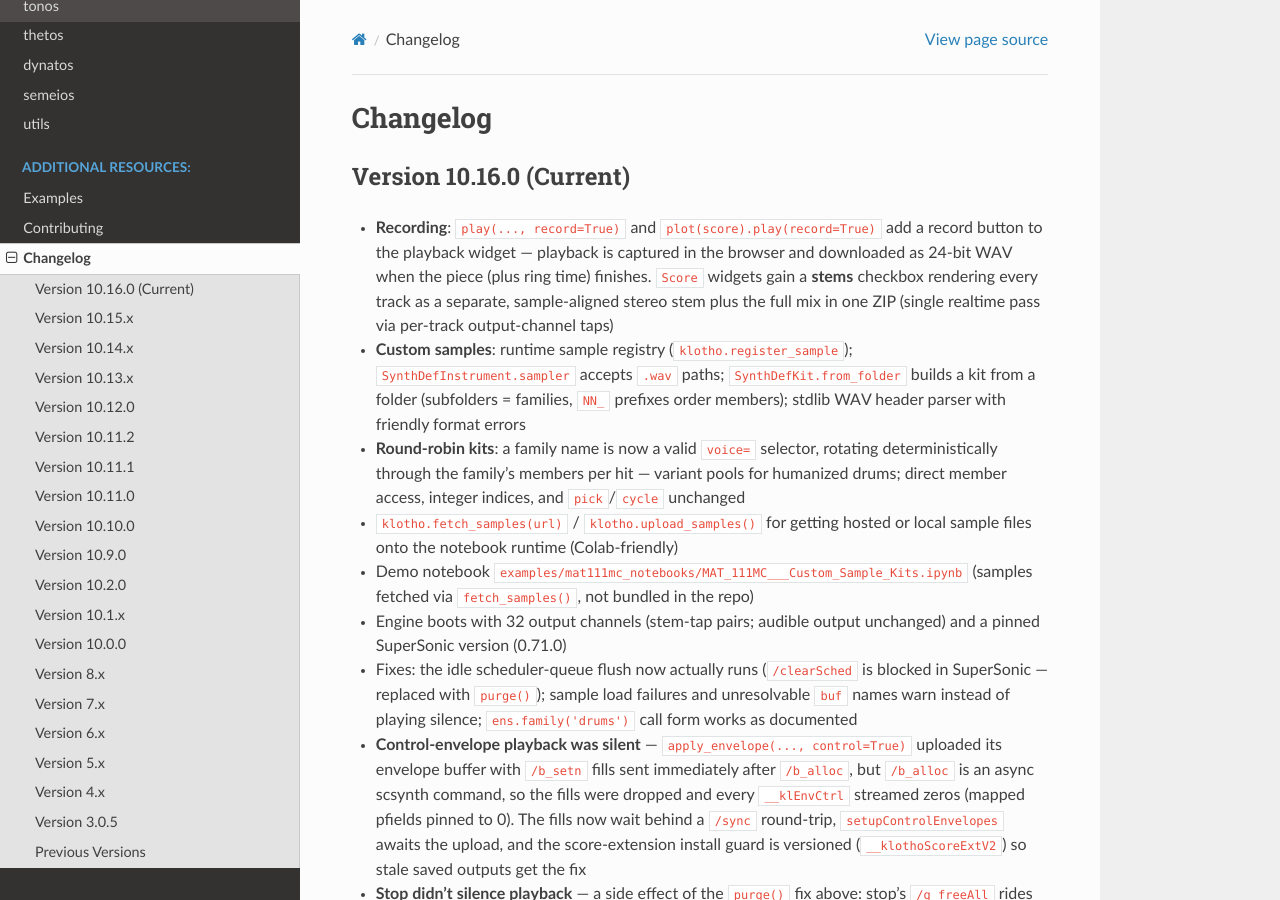
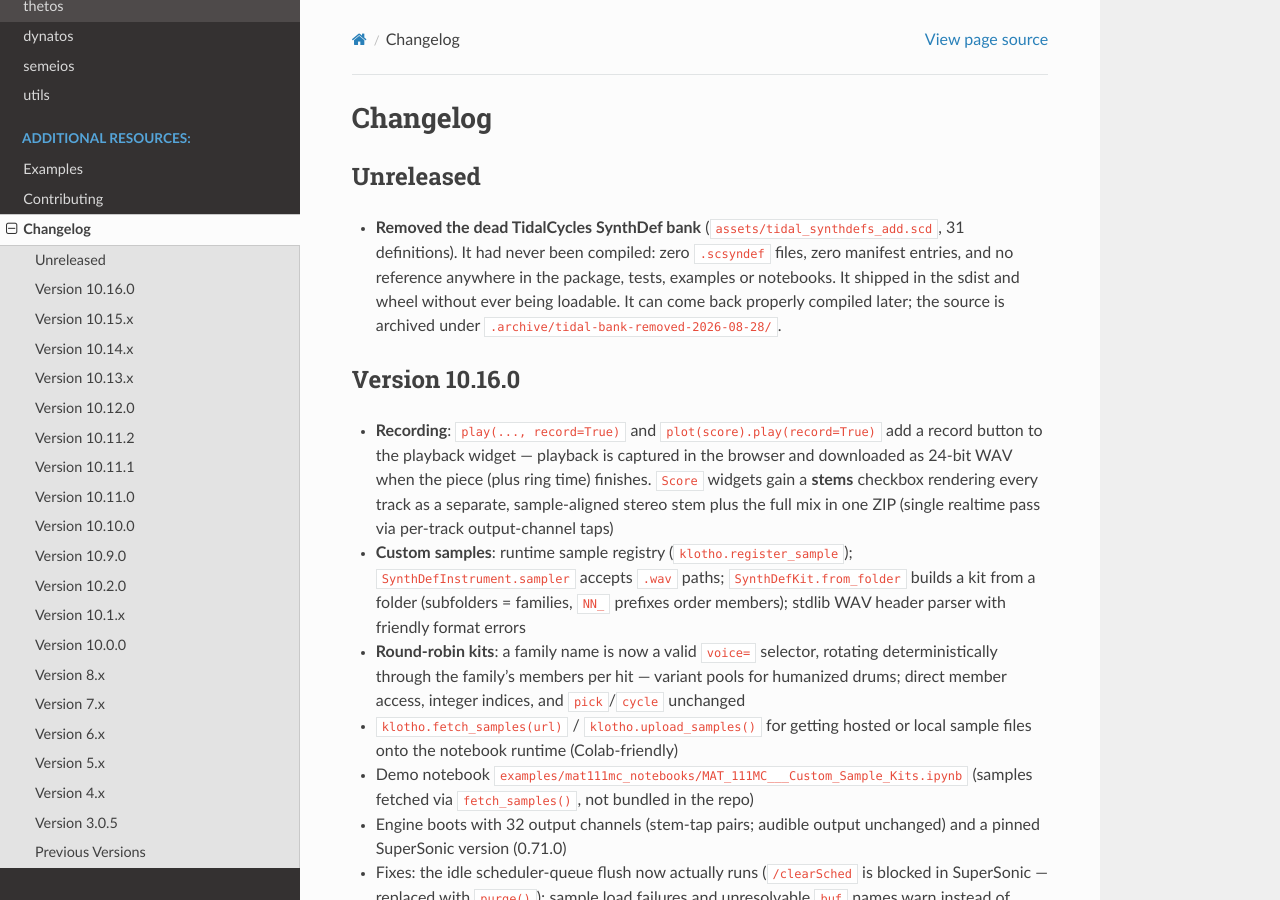
Before and after one commit to kr4g/Klotho, a Sphinx documentation site: the page built from docs/changelog.rst, in a window 1280 px wide and 900 px high. Built offline with Sphinx 7.4.7 and the Read the Docs theme 3.1.0, drawn with Linux system fonts in a browser that asks for light colours.

Commit message:
chore(playback): remove the dead TidalCycles SynthDef bank
Charter NEW-16, client ruling R6. 31 SynthDef definitions, 586 lines, that
had never been compiled: zero .scsyndef files, zero manifest.json and
kinds.json entries, and no reference anywhere in klotho/, tests/, examples/,
docs/ or any notebook. Nothing at runtime reads .scd at all -- they are
compile-time sources for SuperCollider. It shipped in the sdist and wheel
without ever being loadable.

R6's recorded justification was wrong in the part that mattered. It said
"git-recoverable, so rule 4 satisfied"; the file was never tracked -- it is
gitignored and has zero commits -- so `git show` cannot bring it back. Under
the standing rule that untracked files are archived rather than deleted, the
source and a README explaining all of this now live in
.archive/tidal-bank-removed-2026-08-28/. That restores the property the
ruling assumed it already had, which is why the removal itself still stands.

The diff is small because git never tracked the file: what lands here is the
now-stale .gitignore entry and the changelog note. Zero code paths change;
the artifacts shrink by ~32KB.

Co-Authored-By: Claude Opus 5 <noreply@anthropic.com>

```diff
--- a/docs/changelog.rst
+++ b/docs/changelog.rst
@@ -1,8 +1,19 @@
 Changelog
 =========
 
-Version 10.16.0 (Current)
--------------------------
+Unreleased
+----------
+
+* **Removed the dead TidalCycles SynthDef bank**
+  (``assets/tidal_synthdefs_add.scd``, 31 definitions). It had never been
+  compiled: zero ``.scsyndef`` files, zero manifest entries, and no
+  reference anywhere in the package, tests, examples or notebooks. It
+  shipped in the sdist and wheel without ever being loadable. It can come
+  back properly compiled later; the source is archived under
+  ``.archive/tidal-bank-removed-2026-08-28/``.
+
+Version 10.16.0
+---------------
 
 * **Recording**: ``play(..., record=True)`` and ``plot(score).play(record=True)``
   add a record button to the playback widget — playback is captured in the
```
Also changed, not shown: 1 other file.
